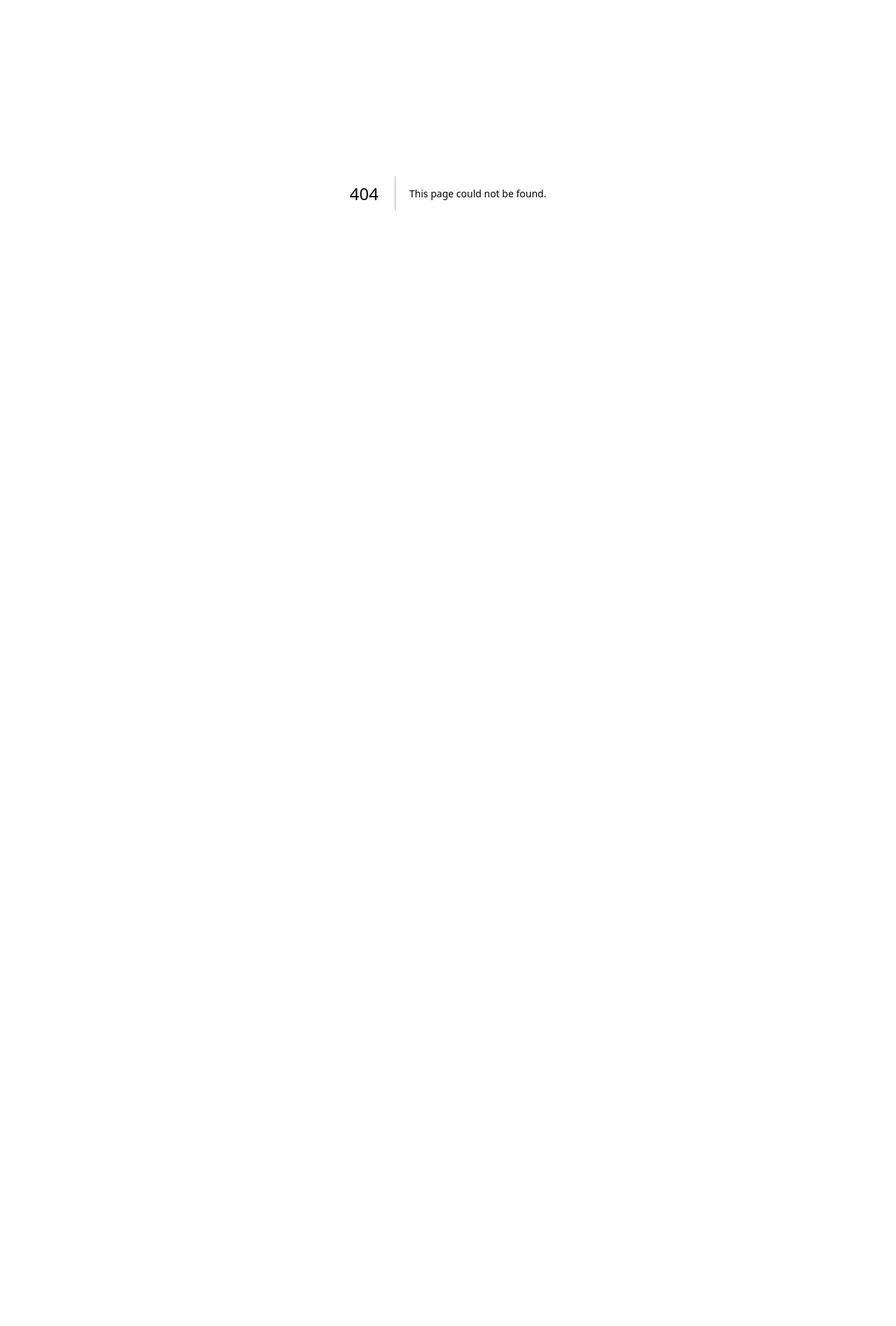
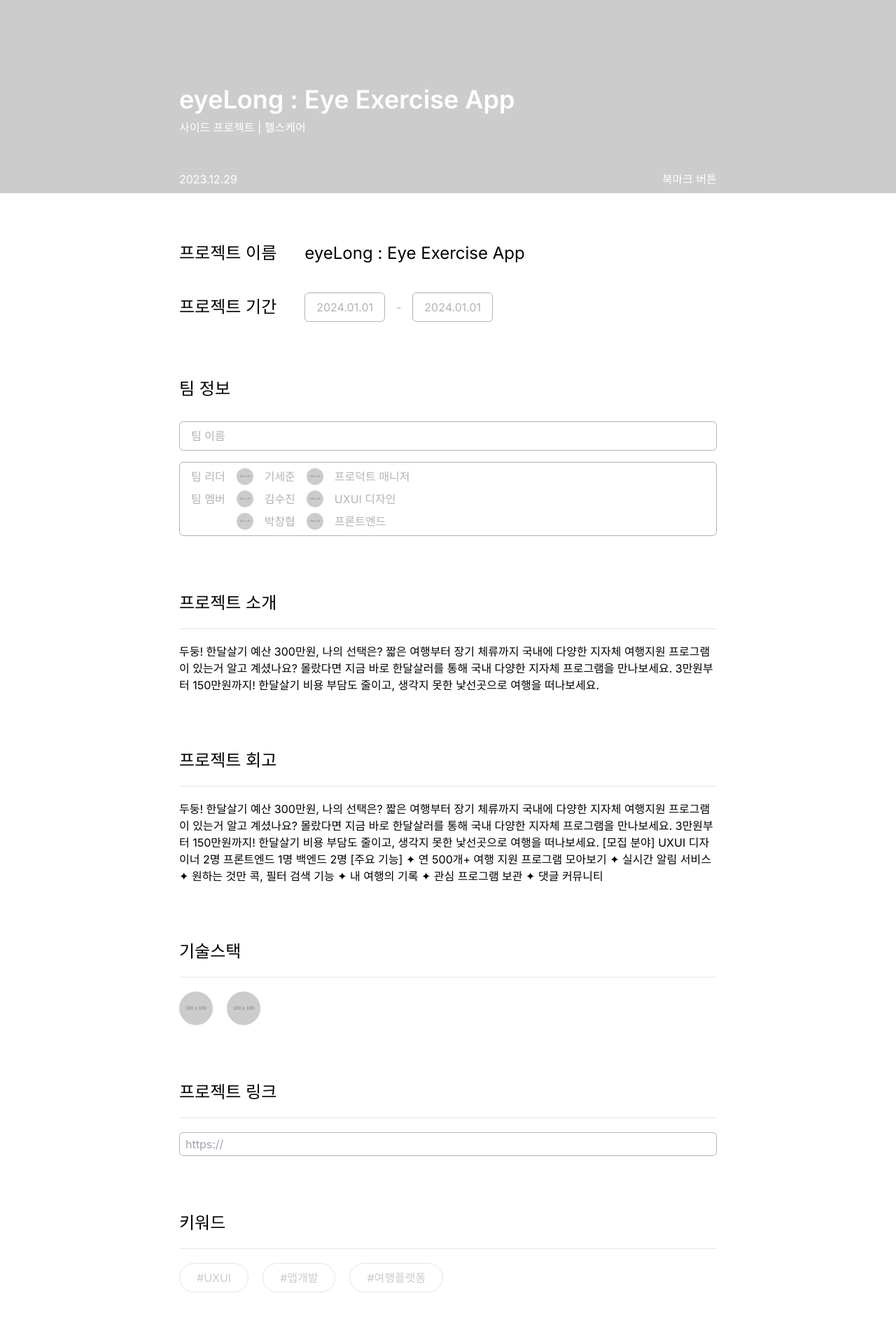
Before and after one commit to 9weeks-app-web/Team-4, a Next.js app: page /gathering/post/retrospect/1 in a window 1280 px wide. Before the commit this address had no page. Shown: the part 220-2115 px from the top of the page at 70% size. Before the commit the page ends 896 px from the top, so only its background shows below. Built offline with nearby package versions, Linux system fonts and the light colour scheme.

Commit message:
Style: 회고 상세 페이지 퍼블리싱 - 모임 상세 페이지 route 경로 수정 - gathering/post/~

```diff
--- a/src/app/gathering/[postId]/(components)/section/TeamInfo.tsx
+++ b/src/app/gathering/post/(components)/section/TeamInfo.tsx
@@ -10,6 +10,7 @@ interface TeamInfoProps {
     isLeader: boolean;
   }[];
   preference?: {};
+  postType: 'recruit' | 'retrospect';
 }
 
 const MEMBERS = [
@@ -40,6 +41,7 @@ const TeamInfo = ({
   teamName,
   members = MEMBERS,
   preference,
+  postType,
 }: TeamInfoProps) => {
   return (
     <div className="flex flex-col gap-4 text-neutral-30 ">
@@ -74,12 +76,14 @@ const TeamInfo = ({
           ))}
         </div>
       </div>
-      <div>
-        <p className="pb-2 text-lg">*이런 사람을 선호해요!</p>
-        <div className="w-[40%] aspect-square border border-neutral-30 rounded-md">
-          6각 그래프
+      {postType === 'recruit' && (
+        <div>
+          <p className="pb-2 text-lg">*이런 사람을 선호해요!</p>
+          <div className="w-[40%] aspect-square border border-neutral-30 rounded-md">
+            6각 그래프
+          </div>
         </div>
-      </div>
+      )}
     </div>
   );
 };
--- a/src/app/gathering/[postId]/page.tsx
+++ b/src/app/gathering/post/[postId]/page.tsx
@@ -1,10 +1,10 @@
 import Image from 'next/image';
-import GatheringDetailHeader from './(components)/section/GatheringDetailHeader';
-import GatheringInfoSection from './(components)/section/GatheringInfoSection';
-import Section from './(components)/section/Section';
-import TeamInfo from './(components)/section/TeamInfo';
-import Comment from './(components)/section/Comment';
-import RecommendGathering from './(components)/section/RecommendGathering';
+import GatheringDetailHeader from '../(components)/section/GatheringDetailHeader';
+import GatheringInfoSection from '../(components)/section/GatheringInfoSection';
+import Section from '../(components)/section/Section';
+import TeamInfo from '../(components)/section/TeamInfo';
+import Comment from '../(components)/section/Comment';
+import RecommendGathering from '../(components)/section/RecommendGathering';
 
 const GatheringDetailPage = () => {
   return (
@@ -25,7 +25,7 @@ const GatheringDetailPage = () => {
         </div>
         <GatheringInfoSection />
         <Section title="팀 정보">
-          <TeamInfo teamName="팀 이름" />
+          <TeamInfo teamName="팀 이름" postType="recruit" />
         </Section>
         <Section title="프로젝트 요약" line={true}>
           <p>
--- /dev/null
+++ b/src/app/gathering/post/retrospect/(components)/RetrospectBanner.tsx
@@ -0,0 +1,32 @@
+interface RetrospectDetailHeaderProps {
+  image?: string;
+  title?: string;
+  type?: string;
+  field?: string;
+  createdAt?: string;
+}
+
+const RetrospectDetailHeader = ({
+  image,
+  title,
+  type,
+  field,
+  createdAt,
+}: RetrospectDetailHeaderProps) => {
+  return (
+    <header className="relative px-[20%] h-[400px] bg-[url('https://dummyimage.com/1200x900/8cc0ff/fff')] bg-no-repeat bg-cover text-neutral-0">
+      <div className="absolute w-[60%] bottom-0">
+        <h2 className="text-4xl font-semibold">{title}</h2>
+        <p className="mt-2">
+          {type} | {field}
+        </p>
+        <div className="flex justify-between mt-[50px] mb-2">
+          <p>{createdAt}</p>
+          <button>북마크 버튼</button>
+        </div>
+      </div>
+    </header>
+  );
+};
+
+export default RetrospectDetailHeader;
--- /dev/null
+++ b/src/app/gathering/post/retrospect/[postId]/page.tsx
@@ -0,0 +1,100 @@
+import Image from 'next/image';
+import RetrospectDetailHeader from '../(components)/RetrospectBanner';
+import Section from '../../(components)/section/Section';
+import TeamInfo from '../../(components)/section/TeamInfo';
+import Comment from '../../(components)/section/Comment';
+import RecommendGathering from '../../(components)/section/RecommendGathering';
+import Input from '@/app/gathering/new/(components)/input/Input';
+
+const GatheringDetailPage = () => {
+  return (
+    <>
+      <RetrospectDetailHeader
+        title="eyeLong : Eye Exercise App"
+        type="사이드 프로젝트"
+        field="헬스케어"
+        createdAt="2023.12.29"
+      />
+      <main className="py-[70px] px-[20%] min-h-screen ">
+        <div className="flex items-center text-2xl">
+          <h2>프로젝트 이름</h2>
+          <p className="ml-10">eyeLong : Eye Exercise App</p>
+        </div>
+        <div className="flex items-center mt-10">
+          <h2 className="text-2xl">프로젝트 기간</h2>
+          <div className="flex items-center gap-4 text-neutral-30">
+            <span className="px-4 py-2 ml-10 border border-neutral-30 rounded-md">
+              2024.01.01
+            </span>
+            -
+            <span className="px-4 py-2 border border-neutral-30 rounded-md">
+              2024.01.01
+            </span>
+          </div>
+        </div>
+        <Section title="팀 정보">
+          <TeamInfo teamName="팀 이름" postType="retrospect" />
+        </Section>
+        <Section title="프로젝트 소개" line={true}>
+          <p>
+            두둥! 한달살기 예산 300만원, 나의 선택은? 짧은 여행부터 장기
+            체류까지 국내에 다양한 지자체 여행지원 프로그램이 있는거 알고
+            계셨나요? 몰랐다면 지금 바로 한달살러를 통해 국내 다양한 지자체
+            프로그램을 만나보세요. 3만원부터 150만원까지! 한달살기 비용 부담도
+            줄이고, 생각지 못한 낯선곳으로 여행을 떠나보세요.
+          </p>
+        </Section>
+        <Section title="프로젝트 회고" line={true}>
+          <p>
+            두둥! 한달살기 예산 300만원, 나의 선택은? 짧은 여행부터 장기
+            체류까지 국내에 다양한 지자체 여행지원 프로그램이 있는거 알고
+            계셨나요? 몰랐다면 지금 바로 한달살러를 통해 국내 다양한 지자체
+            프로그램을 만나보세요. 3만원부터 150만원까지! 한달살기 비용 부담도
+            줄이고, 생각지 못한 낯선곳으로 여행을 떠나보세요. [모집 분야] UXUI
+            디자이너 2명 프론트엔드 1명 백엔드 2명 [주요 기능] ✦ 연 500개+ 여행
+            지원 프로그램 모아보기 ✦ 실시간 알림 서비스 ✦ 원하는 것만 콕, 필터
+            검색 기능 ✦ 내 여행의 기록 ✦ 관심 프로그램 보관 ✦ 댓글 커뮤니티
+          </p>
+        </Section>
+        <Section title="기술스택" line={true}>
+          <div className="flex gap-5">
+            <Image
+              className="rounded-[50%]"
+              src="https://dummyimage.com/100x100/74afe3/fff"
+              alt="team profile"
+              width={48}
+              height={48}
+            />
+            <Image
+              className="rounded-[50%]"
+              src="https://dummyimage.com/100x100/74afe3/fff"
+              alt="team profile"
+              width={48}
+              height={48}
+            />
+          </div>
+        </Section>
+        <Section title="프로젝트 링크" line={true}>
+          <Input placeholder="https://" />
+        </Section>
+        <Section title="키워드" line={true}>
+          <div className="flex gap-5 text-neutral-20">
+            <div className="px-6 py-2 border border-neutral-10 rounded-3xl">
+              #UXUI
+            </div>
+            <div className="px-6 py-2 border border-neutral-10 rounded-3xl">
+              #앱개발
+            </div>
+            <div className="px-6 py-2 border border-neutral-10 rounded-3xl">
+              #여행플랫폼
+            </div>
+          </div>
+        </Section>
+        <Comment />
+      </main>
+      <RecommendGathering />
+    </>
+  );
+};
+
+export default GatheringDetailPage;
```
Also changed, not shown: src/app/gathering/post/(components)/section/Comment.tsx (renamed from src/app/gathering/[postId]/(components)/section/Comment.tsx), src/app/gathering/post/(components)/section/GatheringDetailHeader.tsx (renamed from src/app/gathering/[postId]/(components)/section/GatheringDetailHeader.tsx), src/app/gathering/post/(components)/section/GatheringInfoSection.tsx (renamed from src/app/gathering/[postId]/(components)/section/GatheringInfoSection.tsx), src/app/gathering/post/(components)/section/RecommendGathering.tsx (renamed from src/app/gathering/[postId]/(components)/section/RecommendGathering.tsx), src/app/gathering/post/(components)/section/Section.tsx (renamed from src/app/gathering/[postId]/(components)/section/Section.tsx).
